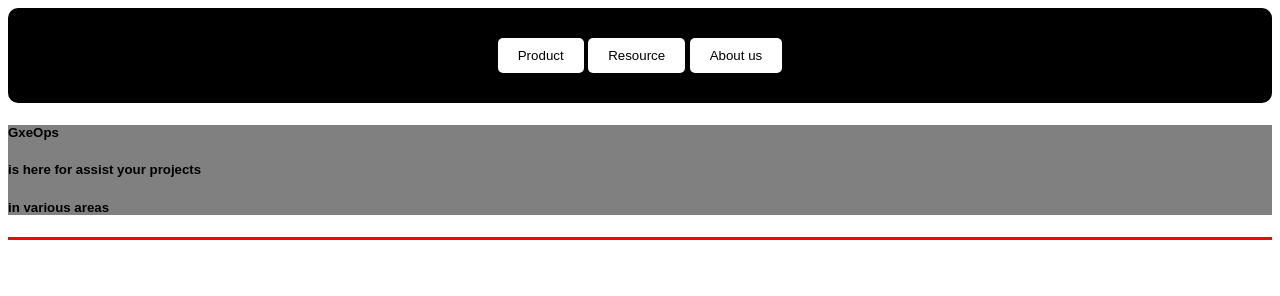
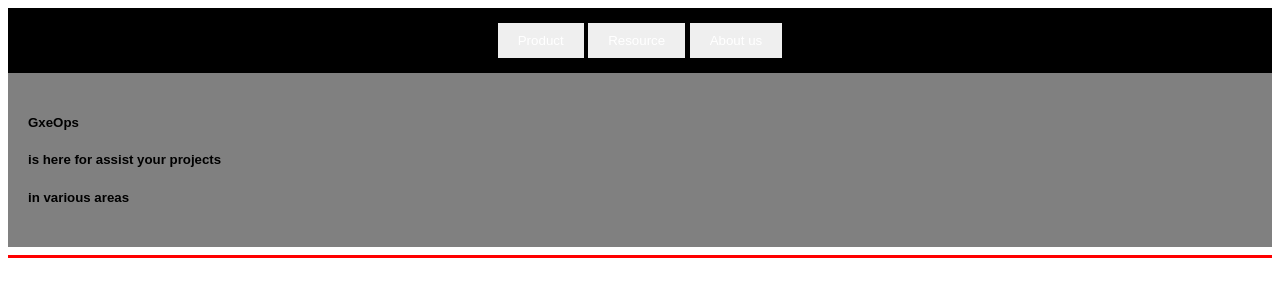
Before and after one commit to GxeOps/GxeOps-website, a website: page index.html in a window 1280 px wide. Drawn offline with Linux system fonts and the light colour scheme.

Commit message:
Update style.css

```diff
--- a/style.css
+++ b/style.css
@@ -7,8 +7,7 @@ html{
 
 .menu {
   background-color: black; /* Fond d'écran noir */
-  padding: 20px; /* Espacement intérieur */
-  border-radius: 10px; /* Bords arrondis (optionnel) */
+  padding: 5px; /* Espacement intérieur */
 }
 
 .menu_ {
@@ -17,11 +16,9 @@ html{
 }
 
 .menu_ button {
-  background-color: white; /* Couleur de fond des boutons */
-  color: black; /* Couleur du texte des boutons */
+  color: white; /* Couleur du texte des boutons */
   border: none; /* Supprime les bordures des boutons */
   padding: 10px 20px; /* Espacement intérieur des boutons */
-  border-radius: 5px; /* Bords arrondis des boutons */
   cursor: pointer; /* Changement de curseur au survol */
 }
 
@@ -31,4 +28,5 @@ html{
 
 .haut_page{
   background-color: grey;
+  padding: 20px;
 }
```
